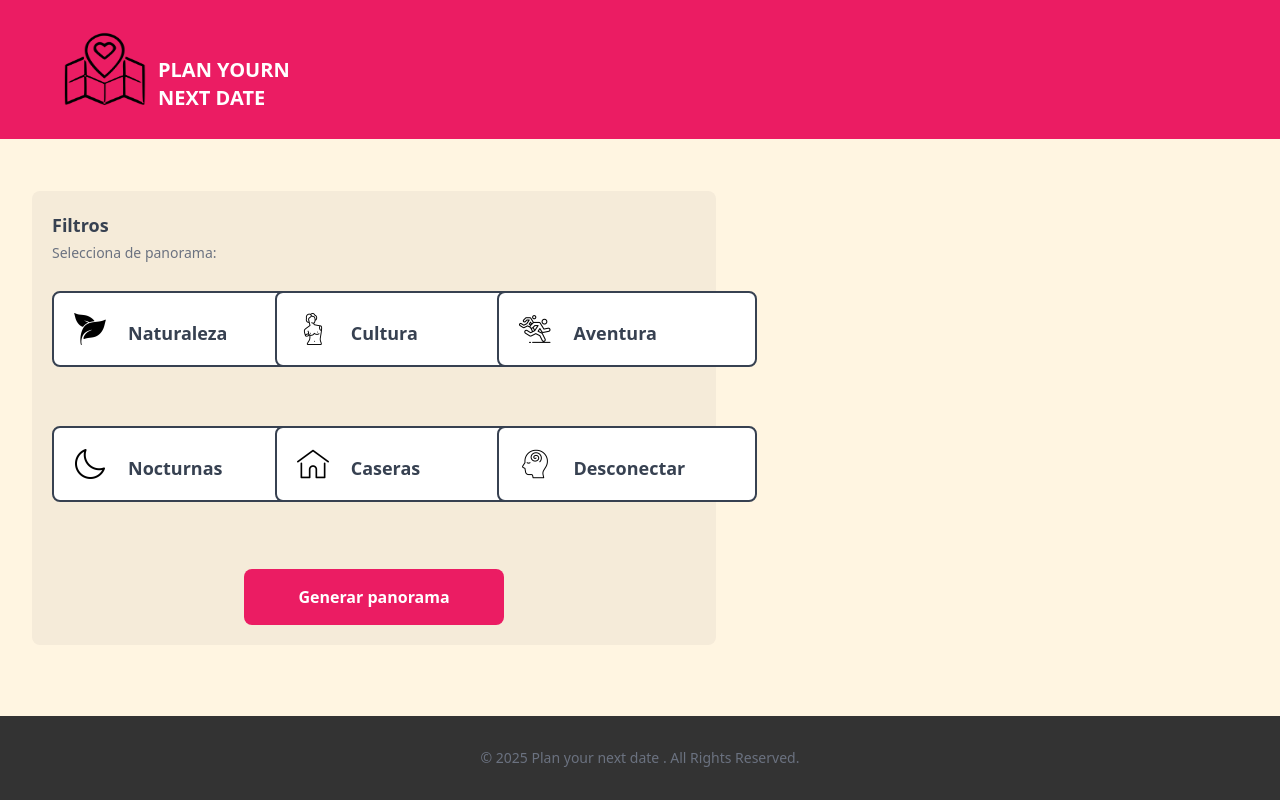
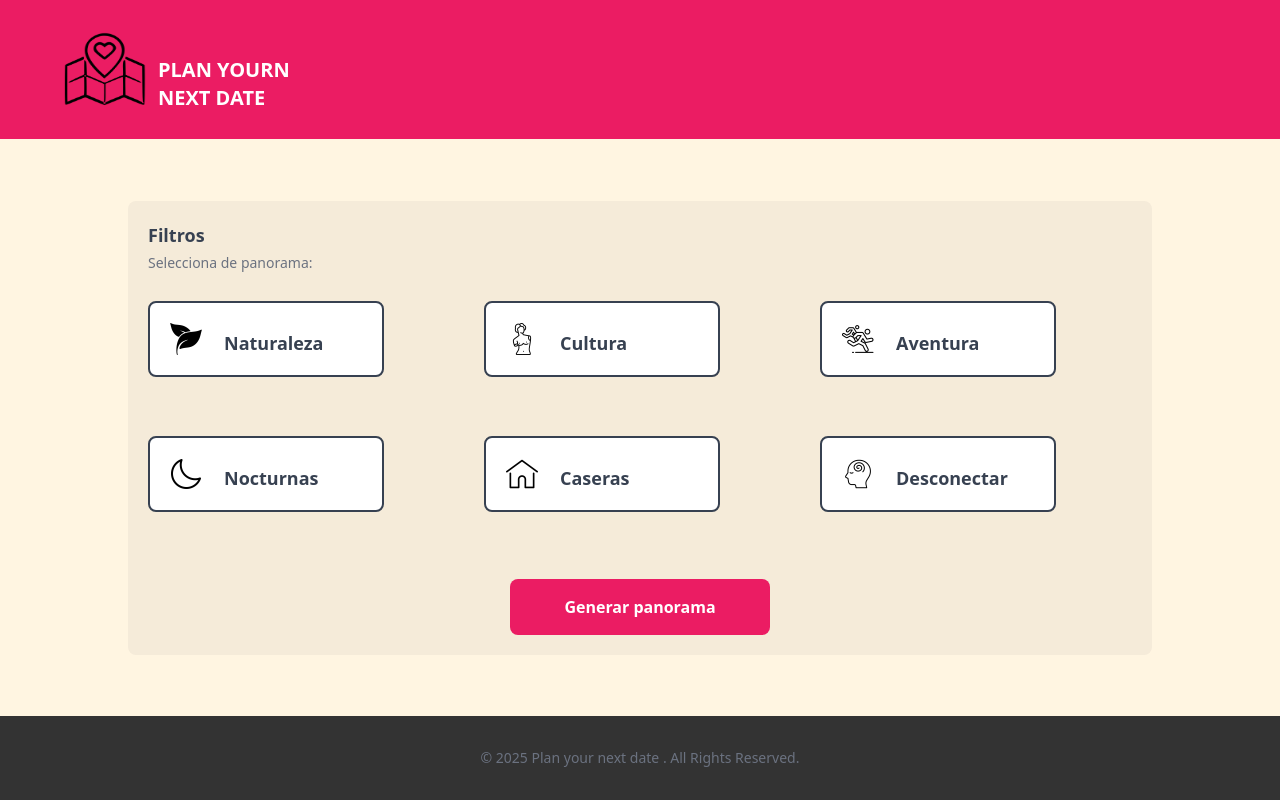
Before and after one commit to White-Mask/planyournextdate, an Astro site: page / in a window 1280 px wide. Built offline with nearby package versions, Linux system fonts and the light colour scheme; Astro itself is replaced by a stand-in of ours.

Commit message:
refactor: update ui

```diff
--- a/src/layouts/Layout.astro
+++ b/src/layouts/Layout.astro
@@ -90,7 +90,7 @@ const { title, description, canonical } = Astro.props;
         </div>
       </a>
     </section>
-    <main class="flex flex-col md:flex-row items-center my-auto">
+    <main class="flex flex-col items-center justify-center flex-1">
       <slot />
     </main>
     <Footer />
--- a/src/pages/index.astro
+++ b/src/pages/index.astro
@@ -7,14 +7,14 @@ import Layout from "../layouts/Layout.astro";
   description="En Plan Your Next Date, explora las mejores actividades románticas para parejas y emocionantes planes para amigos en Santiago, Chile. Encuentra ideas para citas, escapadas, y experiencias únicas en la ciudad."
   canonical="https://planyournextdate.xyz"
 >
-  <section class="w-full max-w-fit h-full mx-8 p-5 bg-[#f5ebd9] rounded-lg my-8">
+  <section class="w-4/5 max-w-[1024px] h-full p-5 bg-[#f5ebd9] rounded-lg my-8">
     <h2 class="mb-1 text-lg font-bold text-gray-700">Filtros</h2>
     <p class="mb-7 text-sm text-gray-500">
       Selecciona de panorama:
     </p>
     <!--items en el centro -->
     <ul class="grid grid-cols-2 gap-6 sm:grid-cols-3">
-      <li class="flex flex-col items-center min-w-[105px] min-h-[79px] lg:w-[260px] mb-8">
+      <li class="flex flex-col items-center min-w-[105px] min-h-[79px] lg:w-[236px] mb-8">
         <input
           type="checkbox"
           id="naturaleza-option"
@@ -26,7 +26,7 @@ import Layout from "../layouts/Layout.astro";
        </div>
         <label
           for="naturaleza-option"
-          class="inline-flex items-center justify-between lg:w-[260px] p-5 text-gray-700 bg-white border-2 border-gray-700 lg:rounded-lg rounded-full cursor-pointer peer-checked:border-[3.5px] peer-checked:border-[#E04277] hover:text-gray-600 peer-checked:text-gray-600"
+          class="inline-flex lg:w-[236px] p-5 text-gray-700 bg-white border-2 border-gray-700 lg:rounded-lg rounded-full cursor-pointer peer-checked:border-[3.5px] peer-checked:border-[#E04277] hover:text-gray-600 peer-checked:text-gray-600"
         >
           <div class="flex items-center">
             <img
@@ -40,7 +40,7 @@ import Layout from "../layouts/Layout.astro";
           </div>
         </label>
       </li>
-      <li class="flex flex-col items-center min-w-[105px] min-h-[79px] lg:w-[260px] mb-8">
+      <li class="flex flex-col items-center min-w-[105px] min-h-[79px] lg:w-[236px] mb-8">
         <input
           type="checkbox"
           id="cultura-option"
@@ -52,7 +52,7 @@ import Layout from "../layouts/Layout.astro";
          </div>
         <label
           for="cultura-option"
-          class="inline-flex items-center justify-between lg:w-[260px] p-5 text-gray-700 bg-white border-2 border-gray-700 lg:rounded-lg rounded-full cursor-pointer peer-checked:border-[3.5px] peer-checked:border-[#E04277] hover:text-gray-600 peer-checked:text-gray-600"
+          class="inline-flex items-center justify-between lg:w-[236px] p-5 text-gray-700 bg-white border-2 border-gray-700 lg:rounded-lg rounded-full cursor-pointer peer-checked:border-[3.5px] peer-checked:border-[#E04277] hover:text-gray-600 peer-checked:text-gray-600"
         >
           <div class="flex items-center">
             <img
@@ -66,7 +66,7 @@ import Layout from "../layouts/Layout.astro";
           </div>
         </label>
       </li>
-      <li class="flex flex-col items-center min-w-[105px] min-h-[79px] lg:w-[260px] mb-8">
+      <li class="flex flex-col items-center min-w-[105px] min-h-[79px] lg:w-[236px] mb-8">
         <input
           type="checkbox"
           id="aventura-option"
@@ -78,7 +78,7 @@ import Layout from "../layouts/Layout.astro";
          </div>
         <label
           for="aventura-option"
-          class="inline-flex items-center justify-between lg:w-[260px] p-5 text-gray-700 bg-white border-2 border-gray-700 lg:rounded-lg rounded-full cursor-pointer peer-checked:border-[3.5px] peer-checked:border-[#E04277] hover:text-gray-600 peer-checked:text-gray-600"
+          class="inline-flex items-center justify-between lg:w-[236px] p-5 text-gray-700 bg-white border-2 border-gray-700 lg:rounded-lg rounded-full cursor-pointer peer-checked:border-[3.5px] peer-checked:border-[#E04277] hover:text-gray-600 peer-checked:text-gray-600"
         >
           <div class="flex items-center">
             <img
@@ -92,7 +92,7 @@ import Layout from "../layouts/Layout.astro";
           </div>
         </label>
       </li>
-      <li class="flex flex-col items-center min-w-[105px] min-h-[79px] lg:w-[260px] mb-8">
+      <li class="flex flex-col items-center min-w-[105px] min-h-[79px] lg:w-[236px] mb-8">
         <input
           type="checkbox"
           id="nocturnas-option"
@@ -104,7 +104,7 @@ import Layout from "../layouts/Layout.astro";
          </div>
         <label
           for="nocturnas-option"
-          class="inline-flex items-center justify-between lg:w-[260px] p-5 text-gray-700 bg-white border-2 border-gray-700 lg:rounded-lg rounded-full cursor-pointer peer-checked:border-[3.5px] peer-checked:border-[#E04277] hover:text-gray-600 peer-checked:text-gray-600"
+          class="inline-flex items-center justify-between lg:w-[236px] p-5 text-gray-700 bg-white border-2 border-gray-700 lg:rounded-lg rounded-full cursor-pointer peer-checked:border-[3.5px] peer-checked:border-[#E04277] hover:text-gray-600 peer-checked:text-gray-600"
         >
           <div class="flex items-center">
             <img
@@ -118,7 +118,7 @@ import Layout from "../layouts/Layout.astro";
           </div>
         </label>
       </li>
-      <li class="flex flex-col items-center min-w-[105px] min-h-[79px] lg:w-[260px] mb-8">
+      <li class="flex flex-col items-center min-w-[105px] min-h-[79px] lg:w-[236px] mb-8">
         <input
           type="checkbox"
           id="caseras-option"
@@ -130,7 +130,7 @@ import Layout from "../layouts/Layout.astro";
          </div>
         <label
           for="caseras-option"
-          class="inline-flex items-center justify-between lg:w-[260px] p-5 text-gray-700 bg-white border-2 border-gray-700 lg:rounded-lg rounded-full cursor-pointer peer-checked:border-[3.5px] peer-checked:border-[#E04277] hover:text-gray-600 peer-checked:text-gray-600"
+          class="inline-flex items-center justify-between lg:w-[236px] p-5 text-gray-700 bg-white border-2 border-gray-700 lg:rounded-lg rounded-full cursor-pointer peer-checked:border-[3.5px] peer-checked:border-[#E04277] hover:text-gray-600 peer-checked:text-gray-600"
         >
           <div class="flex items-center">
             <img
@@ -144,7 +144,7 @@ import Layout from "../layouts/Layout.astro";
           </div>
         </label>
       </li>
-      <li class="flex flex-col items-center min-w-[105px] min-h-[79px] lg:w-[260px] mb-8">
+      <li class="flex flex-col items-center min-w-[105px] min-h-[79px] lg:w-[236px] mb-8">
         <input
           type="checkbox"
           id="desconectar-option"
@@ -156,7 +156,7 @@ import Layout from "../layouts/Layout.astro";
          </div>
         <label
           for="desconectar-option"
-          class="inline-flex items-center justify-between lg:w-[260px] p-5 text-gray-700 bg-white border-2 border-gray-700 lg:rounded-lg rounded-full cursor-pointer peer-checked:border-[3.5px] peer-checked:border-[#E04277] hover:text-gray-600 peer-checked:text-gray-600"
+          class="inline-flex items-center justify-between lg:w-[236px] p-5 text-gray-700 bg-white border-2 border-gray-700 lg:rounded-lg rounded-full cursor-pointer peer-checked:border-[3.5px] peer-checked:border-[#E04277] hover:text-gray-600 peer-checked:text-gray-600"
         >
           <div class="flex items-center">
             <img
@@ -181,7 +181,7 @@ import Layout from "../layouts/Layout.astro";
     </div>
   </section>
 
-  <section id="card-container" class="mx-auto w-4/5"></section>
+  <section id="card-container" class="mx-auto w-4/5 max-w-[1024px]"></section>
 </Layout>
 
 <script>
@@ -223,7 +223,7 @@ import Layout from "../layouts/Layout.astro";
 
     card.innerHTML = `
 	<div
-      class="relative mb-8 md:ml-0 md:mr-8 md:mt-8 rounded-lg border border-gray-200 shadow bg-white"
+      class="relative mb-8 rounded-lg border border-gray-200 shadow bg-white"
     >
       <img
         class="object-cover w-full rounded-t-lg h-96"
```
